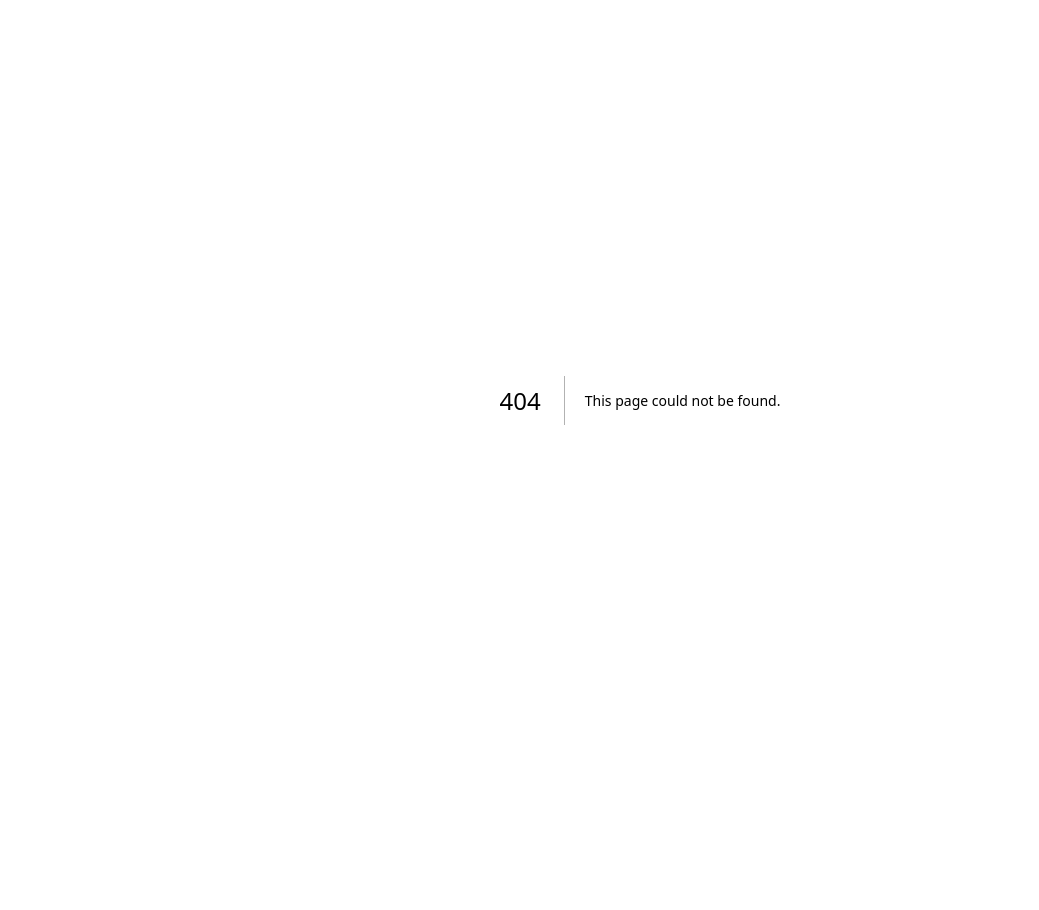
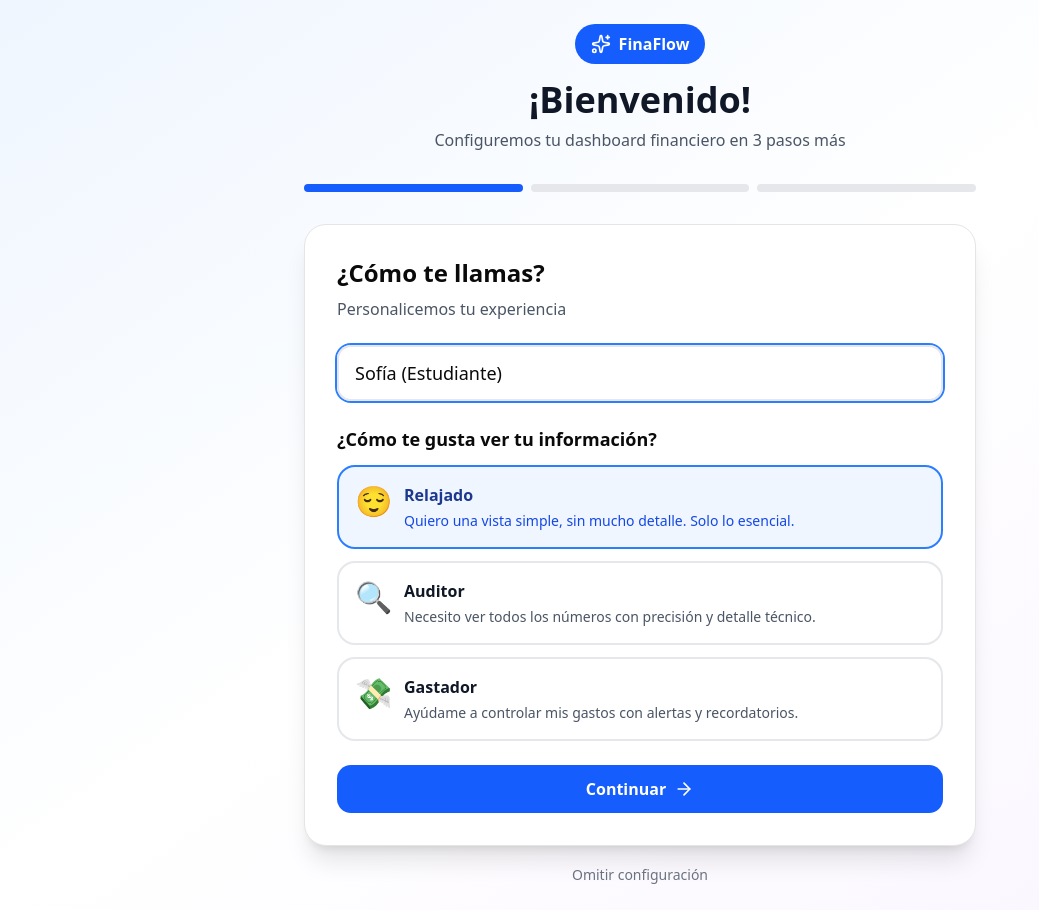
Before and after one commit to polaarts/genui, a Next.js app: page /onboarding in a window 1280 px wide. Before the commit this address had no page. Shown: the whole page, without its empty margins (0-1039 px from the left). Before the commit the page ends 800 px from the top, so only its background shows below. Built offline with nearby package versions, Linux system fonts and the light colour scheme.

Commit message:
feat: add onboarding page for user profile setup with persona, widget selection, and layout customization

```diff
--- /dev/null
+++ b/app/onboarding/page.tsx
@@ -0,0 +1,230 @@
+'use client';
+
+import { useState } from 'react';
+import { useRouter } from 'next/navigation';
+import { useUserConfig } from '@/lib/context/config-context';
+import { WidgetSelector } from '@/components/settings/widget-selector';
+import { LayoutPicker } from '@/components/settings/layout-picker';
+import { ArrowRight, Sparkles } from 'lucide-react';
+import { UserPersona, WidgetType } from '@/types';
+
+export default function OnboardingPage() {
+  const router = useRouter();
+  const { userProfile, updateProfile } = useUserConfig();
+  const [step, setStep] = useState(1);
+
+  const [name, setName] = useState(userProfile.name || '');
+  const [persona, setPersona] = useState<UserPersona>(userProfile.preferences.persona);
+  const [selectedWidgets, setSelectedWidgets] = useState<WidgetType[]>(
+    userProfile.dashboardConfig.activeWidgets
+  );
+  const [layout, setLayout] = useState(userProfile.dashboardConfig.layout);
+
+  const PERSONAS = [
+    {
+      value: 'relaxed' as UserPersona,
+      label: 'Relajado',
+      emoji: '😌',
+      description: 'Quiero una vista simple, sin mucho detalle. Solo lo esencial.'
+    },
+    {
+      value: 'auditor' as UserPersona,
+      label: 'Auditor',
+      emoji: '🔍',
+      description: 'Necesito ver todos los números con precisión y detalle técnico.'
+    },
+    {
+      value: 'spender' as UserPersona,
+      label: 'Gastador',
+      emoji: '💸',
+      description: 'Ayúdame a controlar mis gastos con alertas y recordatorios.'
+    },
+  ];
+
+  const handleComplete = () => {
+    updateProfile({
+      name,
+      preferences: {
+        ...userProfile.preferences,
+        persona,
+      },
+      dashboardConfig: {
+        ...userProfile.dashboardConfig,
+        activeWidgets: selectedWidgets,
+        widgetOrder: selectedWidgets,
+        layout,
+      },
+      isOnboarded: true,
+    });
+
+    router.push('/');
+  };
+
+  return (
+    <div className="min-h-screen bg-gradient-to-br from-blue-50 via-white to-purple-50 flex items-center justify-center p-6">
+      <div className="max-w-2xl w-full">
+        {/* Header */}
+        <div className="text-center mb-8">
+          <div className="inline-flex items-center gap-2 bg-blue-600 text-white px-4 py-2 rounded-full mb-4">
+            <Sparkles className="w-5 h-5" />
+            <span className="font-semibold">FinaFlow</span>
+          </div>
+          <h1 className="text-4xl font-bold text-gray-900 mb-2">
+            ¡Bienvenido!
+          </h1>
+          <p className="text-gray-600">
+            Configuremos tu dashboard financiero en {step === 1 ? '3' : step === 2 ? '2' : '1'} paso{step === 3 ? '' : 's'} más
+          </p>
+        </div>
+
+        {/* Progress */}
+        <div className="flex gap-2 mb-8">
+          {[1, 2, 3].map((s) => (
+            <div
+              key={s}
+              className={`h-2 flex-1 rounded-full transition-all ${
+                s <= step ? 'bg-blue-600' : 'bg-gray-200'
+              }`}
+            />
+          ))}
+        </div>
+
+        {/* Content Card */}
+        <div className="bg-white rounded-3xl shadow-xl border p-8">
+          {/* Step 1: Persona */}
+          {step === 1 && (
+            <div className="space-y-6">
+              <div>
+                <h2 className="text-2xl font-bold mb-2">¿Cómo te llamas?</h2>
+                <p className="text-gray-600">Personalicemos tu experiencia</p>
+              </div>
+
+              <input
+                type="text"
+                value={name}
+                onChange={(e) => setName(e.target.value)}
+                placeholder="Tu nombre"
+                className="w-full px-4 py-3 border-2 border-gray-200 rounded-xl focus:ring-2 focus:ring-blue-500 focus:outline-none text-lg"
+                autoFocus
+              />
+
+              <div>
+                <h3 className="text-lg font-semibold mb-3">¿Cómo te gusta ver tu información?</h3>
+                <div className="space-y-3">
+                  {PERSONAS.map((p) => (
+                    <button
+                      key={p.value}
+                      onClick={() => setPersona(p.value)}
+                      className={`w-full text-left p-4 rounded-2xl border-2 transition-all ${
+                        persona === p.value
+                          ? 'border-blue-500 bg-blue-50'
+                          : 'border-gray-200 bg-white hover:border-gray-300'
+                      }`}
+                    >
+                      <div className="flex items-start gap-3">
+                        <span className="text-3xl">{p.emoji}</span>
+                        <div>
+                          <h4 className={`font-semibold ${
+                            persona === p.value ? 'text-blue-900' : 'text-gray-900'
+                          }`}>
+                            {p.label}
+                          </h4>
+                          <p className={`text-sm mt-1 ${
+                            persona === p.value ? 'text-blue-700' : 'text-gray-600'
+                          }`}>
+                            {p.description}
+                          </p>
+                        </div>
+                      </div>
+                    </button>
+                  ))}
+                </div>
+              </div>
+
+              <button
+                onClick={() => setStep(2)}
+                disabled={!name.trim()}
+                className="w-full bg-blue-600 text-white py-3 rounded-xl font-semibold hover:bg-blue-700 disabled:opacity-50 disabled:cursor-not-allowed transition-colors flex items-center justify-center gap-2"
+              >
+                Continuar
+                <ArrowRight className="w-5 h-5" />
+              </button>
+            </div>
+          )}
+
+          {/* Step 2: Widgets */}
+          {step === 2 && (
+            <div className="space-y-6">
+              <div>
+                <h2 className="text-2xl font-bold mb-2">¿Qué quieres ver en tu dashboard?</h2>
+                <p className="text-gray-600">Selecciona los widgets que más te interesan</p>
+              </div>
+
+              <WidgetSelector
+                selectedWidgets={selectedWidgets}
+                onChange={setSelectedWidgets}
+              />
+
+              <div className="flex gap-3">
+                <button
+                  onClick={() => setStep(1)}
+                  className="flex-1 border-2 border-gray-300 text-gray-700 py-3 rounded-xl font-semibold hover:bg-gray-50 transition-colors"
+                >
+                  Atrás
+                </button>
+                <button
+                  onClick={() => setStep(3)}
+                  disabled={selectedWidgets.length === 0}
+                  className="flex-1 bg-blue-600 text-white py-3 rounded-xl font-semibold hover:bg-blue-700 disabled:opacity-50 disabled:cursor-not-allowed transition-colors flex items-center justify-center gap-2"
+                >
+                  Continuar
+                  <ArrowRight className="w-5 h-5" />
+                </button>
+              </div>
+            </div>
+          )}
+
+          {/* Step 3: Layout */}
+          {step === 3 && (
+            <div className="space-y-6">
+              <div>
+                <h2 className="text-2xl font-bold mb-2">Personaliza tu vista</h2>
+                <p className="text-gray-600">¿Cómo quieres organizar tu dashboard?</p>
+              </div>
+
+              <LayoutPicker value={layout} onChange={setLayout} />
+
+              <div className="flex gap-3">
+                <button
+                  onClick={() => setStep(2)}
+                  className="flex-1 border-2 border-gray-300 text-gray-700 py-3 rounded-xl font-semibold hover:bg-gray-50 transition-colors"
+                >
+                  Atrás
+                </button>
+                <button
+                  onClick={handleComplete}
+                  className="flex-1 bg-blue-600 text-white py-3 rounded-xl font-semibold hover:bg-blue-700 transition-colors flex items-center justify-center gap-2"
+                >
+                  <Sparkles className="w-5 h-5" />
+                  Completar
+                </button>
+              </div>
+            </div>
+          )}
+        </div>
+
+        {/* Skip (solo en step 1) */}
+        {step === 1 && (
+          <div className="text-center mt-4">
+            <button
+              onClick={() => router.push('/')}
+              className="text-sm text-gray-500 hover:text-gray-700 transition-colors"
+            >
+              Omitir configuración
+            </button>
+          </div>
+        )}
+      </div>
+    </div>
+  );
+}
```
